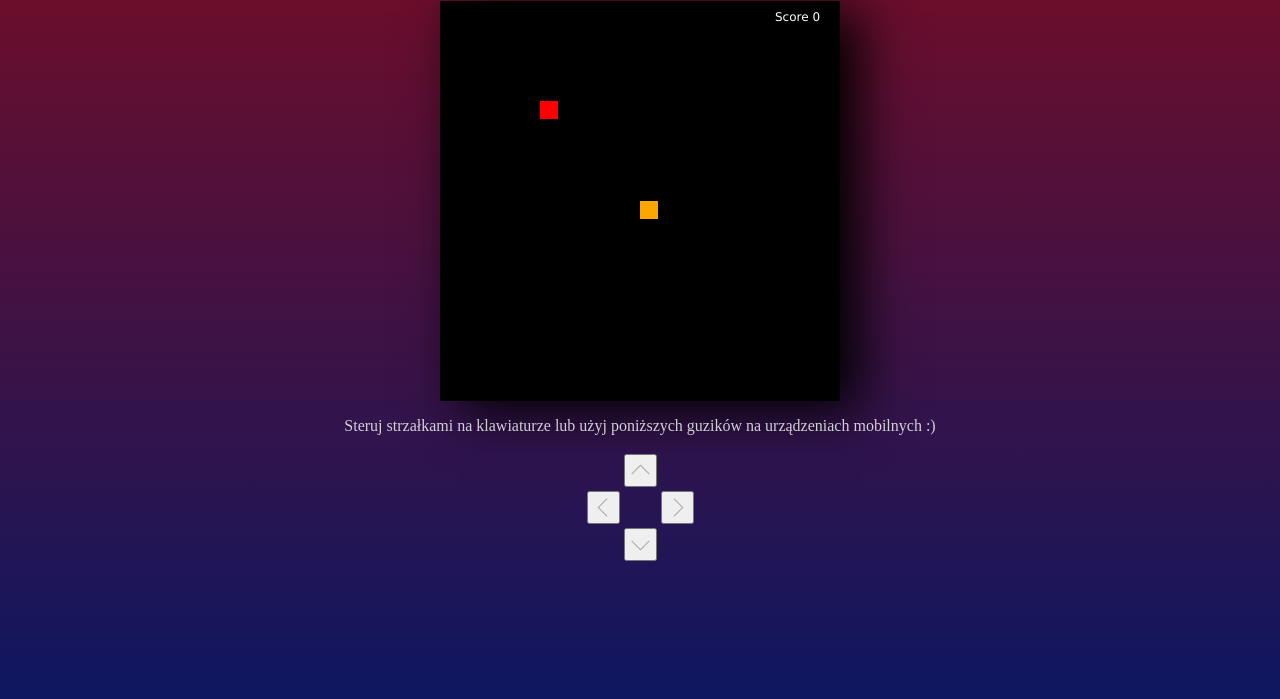
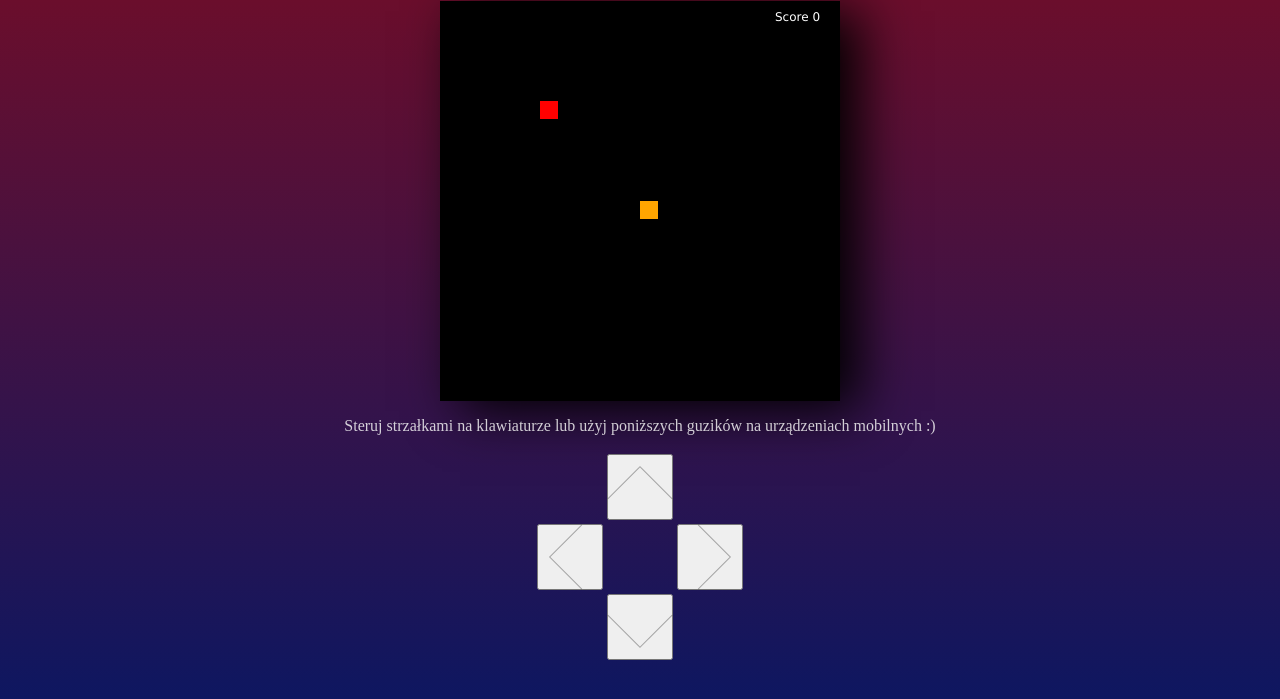
Before and after one commit to Kysiek2D2/Snake2D, a plain HTML site: page index.html in a window 1280 px wide. Shown: the part 79-778 px from the top of the page. Drawn offline with Linux system fonts and the light colour scheme.

Commit message:
Arrow buttons made larger.

```diff
--- a/styles.css
+++ b/styles.css
@@ -42,8 +42,8 @@ p {
     background-color: transparent;
 
     /* Size */
-    height: 12px;
-    width: 12px;
+    height: 45px;
+    width: 45px;
 }
 
 .button__arrow--up {
```
